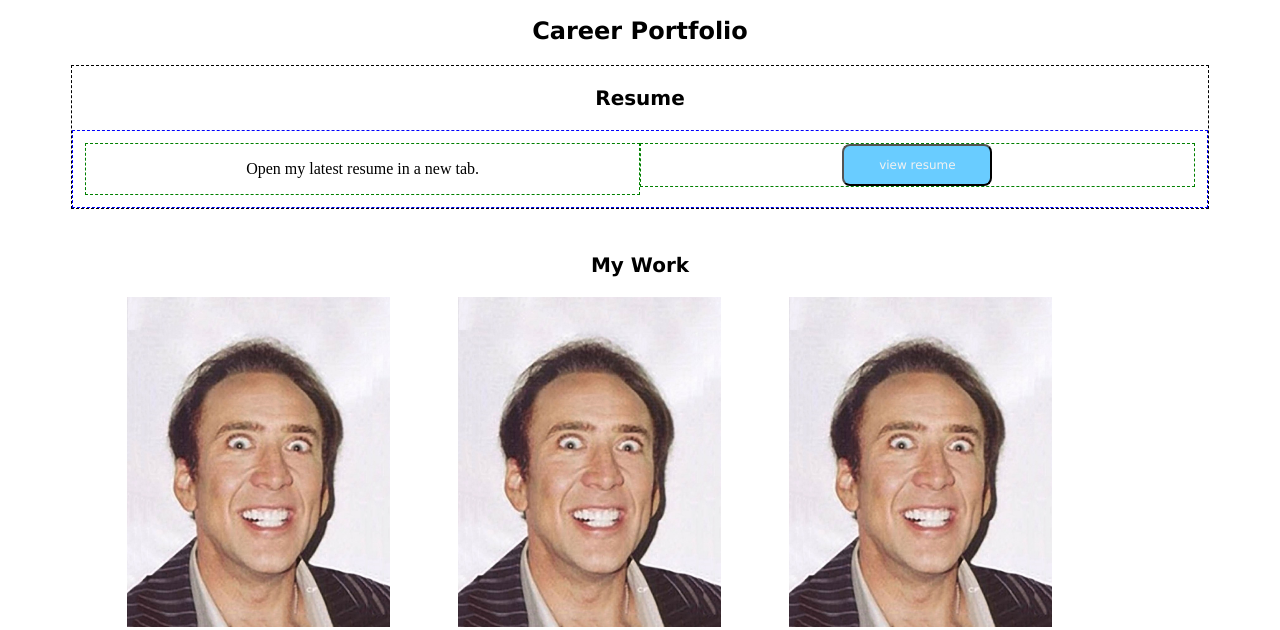
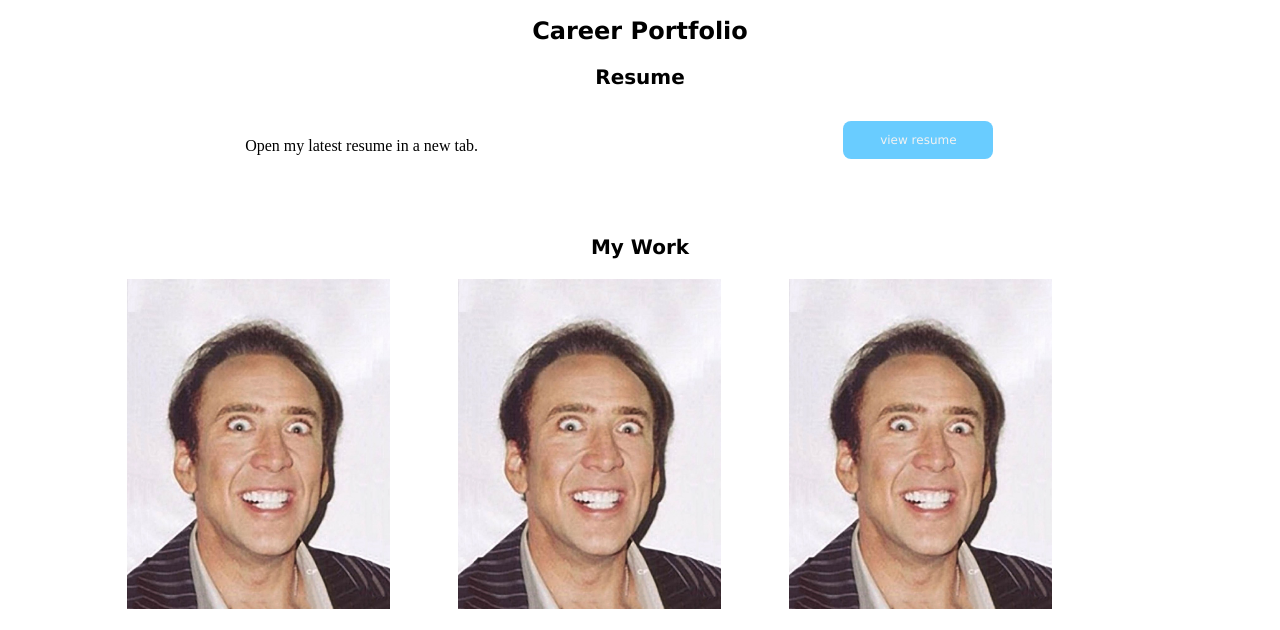
Before and after one commit to CCrosskno/ccrosskno.github.io, a plain HTML site: page Career/Career-Start.html in a window 1280 px wide. Shown: the part 127-757 px from the top of the page. Drawn offline with Linux system fonts and the light colour scheme.

Commit message:
remove borders on Resume section

```diff
--- a/style.css
+++ b/style.css
@@ -83,18 +83,17 @@ footer {
 
 /*resume section*/
 .resume {
-  border: 1px dashed black;
+  margin-top: 8px;
+  margin-bottom: 8px;
 }
 
 .resume-row {
   padding: 12px;
-  border: 1px dashed blue;
 }
 
 .resume-column {
   float: left;
   width: 50%;
-  border: 1px dashed green;
 }
 
 .resume-row:after {
@@ -109,6 +108,7 @@ footer {
   text-align: center;
   text-decoration: none;
   padding: 12px;
+  border: none;
   border-radius: 8px;
   background-color: #69ccff;
   color: #f2f2f2;
```
